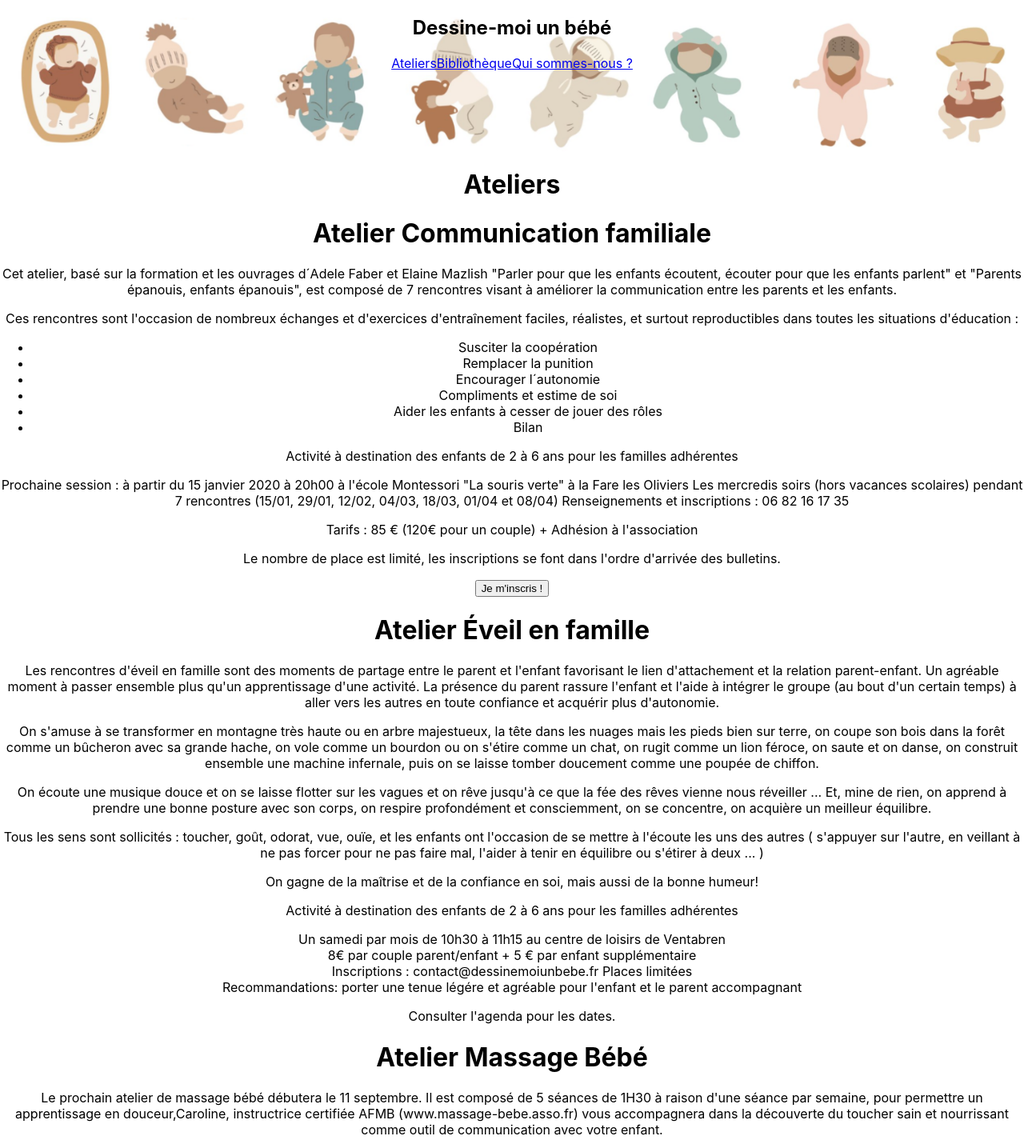
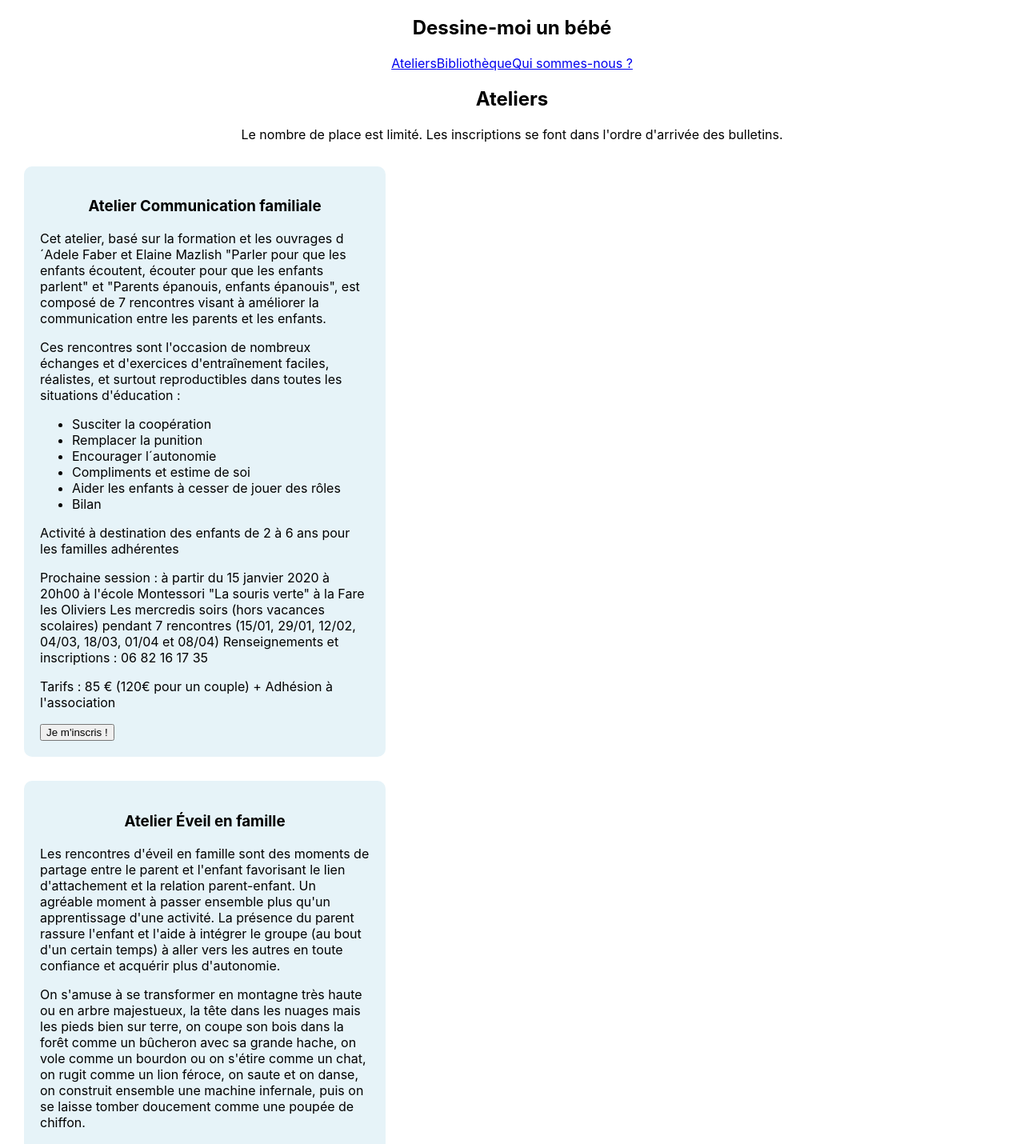
Before and after one commit to MelineCo/dessine-moi-un-bebe, a React (Create React App) app: page /ateliers in a window 1280 px wide. Shown: the top 1430 px of the page at 80% size. Built offline with nearby package versions, Linux system fonts and the light colour scheme.

Commit message:
Add workshop style

```diff
--- a/src/App.css
+++ b/src/App.css
@@ -42,14 +42,7 @@
   border-radius: 50%;
 }
 
-header {
-  background-image: url("./images/Dessine-moi-des-bebes-2.png");
-  height: 170px;
-  background-position: center;
-  background-repeat: no-repeat;
-  background-size: cover;
-  position: relative;
-}
+
 
 /* Bibliothèque */
 .illustration-bibli {
@@ -59,3 +52,24 @@ header {
 .book p {
   margin : 0;
 }
+
+/* Ateliers */
+
+.ateliersContainer{
+  width: 40%;
+}
+
+.detailsAtelier{
+  padding: 20px;
+  margin: 30px;
+  border-radius: 10px;
+  background-color: rgba(173,216,230, 0.3);
+}
+
+.descriptionAtelier {
+  text-align: left;
+}
+
+.informations {
+  text-align: left;
+}
--- a/src/App.js
+++ b/src/App.js
@@ -6,9 +6,9 @@ import { createBrowserRouter, createRoutesFromElements, Outlet, Route, RouterPro
 import { Home } from './components/Home';
 import { Equipe } from './components/Equipe';
 import { Ateliers } from './components/Ateliers';
-import { booksLoader, Books } from './components/categories-livre/Books';
+import Books, { booksLoader } from './components/categories-livre/Books';
 import { NotFound } from './components/NotFound';
-import BookDetails, { bookDetailsLoader } from './components/categories-livre/BookDetails';
+import BookDetails, { bookdetailsLoader } from './components/categories-livre/BookDetails';
 
 // Layouts
 import { RootLayout } from './layouts/RootLayout';
@@ -18,7 +18,7 @@ const router = createBrowserRouter(createRoutesFromElements(
   <Route path='/' element={ <RootLayout /> }>
     <Route path='home' element={ <Home/> }/>
     <Route path='ateliers' element={ <Ateliers/> }/>
-    <Route path='livres' element={ <BooksLayout /> }>
+    <Route path='bibliotheque' element={ <BooksLayout /> }>
       <Route
         index
         element= { <Books /> }
@@ -27,7 +27,7 @@ const router = createBrowserRouter(createRoutesFromElements(
       <Route
         path=":id"
         element= { <BookDetails /> }
-        loader= {bookDetailsLoader}
+        loader= {bookdetailsLoader}
       />
     </Route>
     <Route path='equipe' element={ <Equipe /> }/>
--- a/src/components/AtelierCommunicationFamiliale.js
+++ b/src/components/AtelierCommunicationFamiliale.js
@@ -1,7 +1,7 @@
 export function AtelierCommunicationFamiliale() {
     return (
-        <div>
-            <h1>Atelier Communication familiale</h1>
+        <div className="detailsAtelier">
+            <h3>Atelier Communication familiale</h3>
 
             <div className="descriptionAtelier">
                 <p>
@@ -48,10 +48,7 @@ export function AtelierCommunicationFamiliale() {
                 <p>
                     Tarifs : 85 € (120€ pour un couple) + Adhésion à l'association
                 </p>
-                <p>
-                    Le nombre de place est limité, les inscriptions se font dans l'ordre d'arrivée des bulletins.
-                </p>
-                <button>Je m'inscris !</button>
+                <button onClick={()=>{alert("Inscription enregistrée")}}>Je m'inscris !</button>
             </div>
         </div>
     );
--- a/src/components/AtelierEveil.js
+++ b/src/components/AtelierEveil.js
@@ -1,7 +1,7 @@
 export function AtelierEveil(){
     return (
-        <div>
-            <h1>Atelier Éveil en famille</h1>
+        <div className="detailsAtelier">
+            <h3>Atelier Éveil en famille</h3>
 
             <div className="descriptionAtelier">
                 <p>
@@ -46,6 +46,7 @@ export function AtelierEveil(){
                 <p>
                     Consulter l'agenda pour les dates.
                 </p>
+                <button onClick={()=>{alert("Inscription enregistrée")}}>Je m'inscris !</button>
             </div>
         </div>
     );
--- a/src/components/AtelierMassageBebe.js
+++ b/src/components/AtelierMassageBebe.js
@@ -1,7 +1,7 @@
 export function AtelierMassageBebe(){
     return (
-        <div>
-            <h1>Atelier Massage Bébé</h1>
+        <div className="detailsAtelier">
+            <h3>Atelier Massage Bébé</h3>
 
             <div className="descriptionAtelier">
                 <p>
--- a/src/components/Ateliers.js
+++ b/src/components/Ateliers.js
@@ -5,7 +5,10 @@ import { AtelierMassageBebe } from "./AtelierMassageBebe";
 export function Ateliers(){
     return (
         <div>
-            <h1>Ateliers</h1>
+            <h2>Ateliers</h2>
+            <p>
+                Le nombre de place est limité. Les inscriptions se font dans l'ordre d'arrivée des bulletins.
+            </p>
             <div className="ateliersContainer">
                 <AtelierCommunicationFamiliale />
                 <AtelierEveil />
--- a/src/components/categories-livre/BookDetails.js
+++ b/src/components/categories-livre/BookDetails.js
@@ -2,18 +2,20 @@ import { useLoaderData, useParams } from "react-router-dom";
 
 export default function BookDetails() {
     const { id } = useParams()
-    const book = useLoaderData()
+    const livre = useLoaderData()
 
     return (
         <div className="book-details">
             <h2>{id}</h2>
-            <h2>{book.titre}</h2>
-            <p>Thématique : {book.theme}</p>
+            <h2>{livre.titre}</h2>
+            <p>Thématique : {livre.test}</p>
+            <p>Pourquoi ça ne récupère pas les données du liiiiivre ???</p>
         </div>
     )
 }
 
-export const bookDetailsLoader = async ({ params }) => {
+// loader function
+export const bookdetailsLoader = async ({ params }) => {
     const { id } = params
     const res = await fetch('http://localhost:4000/livres/' + id)
     return res.json
--- a/src/components/categories-livre/Books.js
+++ b/src/components/categories-livre/Books.js
@@ -1,6 +1,6 @@
 import { useLoaderData, Link } from 'react-router-dom'
 
-export function Books(){
+export default function Books(){
     const books = useLoaderData()
     return (
         <div>
--- a/src/layouts/BooksLayout.js
+++ b/src/layouts/BooksLayout.js
@@ -4,7 +4,7 @@ import illustration from "../images/femme-lisant-un-livre.png";
 export default function BooksLayout(props){
     return (
         <div>
-            <h1>Bibliotheque</h1>
+            <h2>Bibliotheque</h2>
             <img className="illustration-bibli" src={illustration} alt="Femme lisant un livre sur la maternité"></img>
             <p>
                 Pour emprunter un livre (ou des livres), il convient d'etre adhérent à jour de sa cotisation
```
Also changed, not shown: src/components/Livre.js (deleted, +0 -9 lines).
